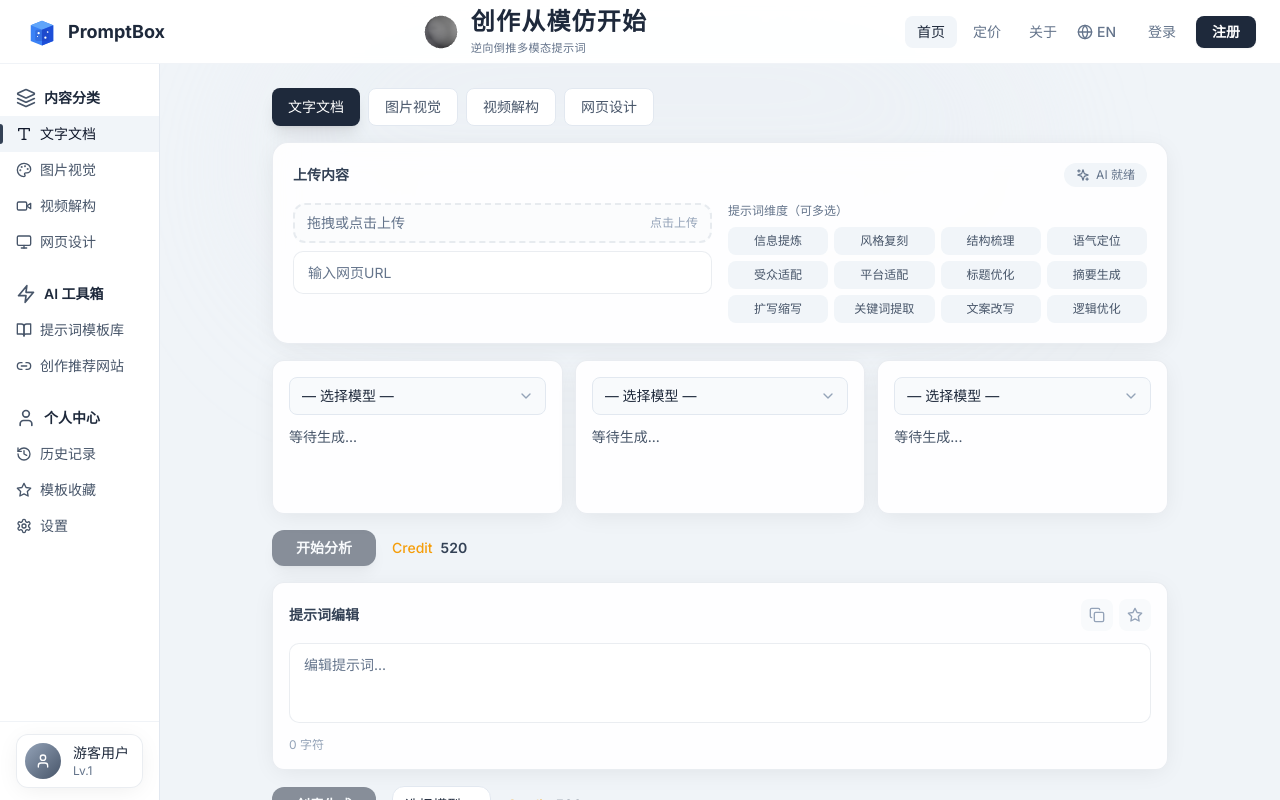
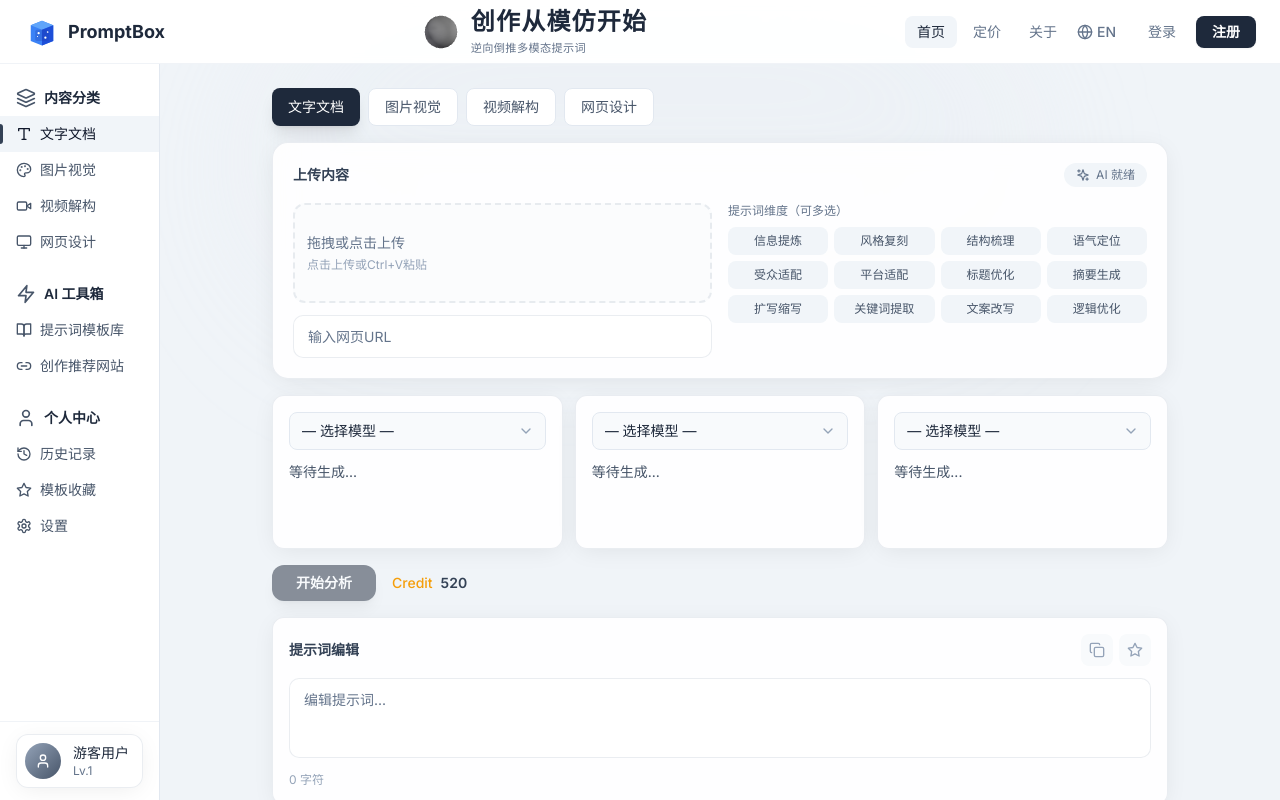
Before and after one commit to oxygen02/promptbox, a Next.js app: page / in a window 1280 px wide. Shown: the top 800 px of the page. Built offline with nearby package versions, Linux system fonts and the light colour scheme.

Commit message:
fix: Increase upload box height and adjust alignment

```diff
--- a/src/app/page.tsx
+++ b/src/app/page.tsx
@@ -443,7 +443,7 @@ ${promptContent}
             {/* 左侧：上传区域 */}
             <div className="w-1/2">
               <div
-                className="upload-zone py-2 px-3 flex items-center justify-between border border-slate-200 rounded-lg bg-white cursor-pointer hover:border-blue-400"
+                className="upload-zone py-4 px-3 flex flex-col justify-center border border-slate-200 rounded-lg bg-white cursor-pointer hover:border-blue-400 min-h-[100px]"
                 onClick={() => {
                   const input = document.getElementById('pb-file-input');
                   if (input) input.click();
@@ -458,9 +458,9 @@ ${promptContent}
                 tabIndex={0}
               >
                 <span className="text-sm text-slate-500">{pastedContent || t.dragOrClick}</span>
-                <span className="text-xs text-slate-400">点击上传</span>
+                <span className="text-xs text-slate-400 mt-1">点击上传或Ctrl+V粘贴</span>
               </div>
-              <input type="text" placeholder="输入网页URL" value={uploadUrl} onChange={(e) => setUploadUrl(e.target.value)} className="input-field w-full py-2 text-sm mt-2" />
+              <input type="text" placeholder="输入网页URL" value={uploadUrl} onChange={(e) => setUploadUrl(e.target.value)} className="input-field w-full py-2 text-sm mt-3" />
 
               <input
                 type="file"
```
